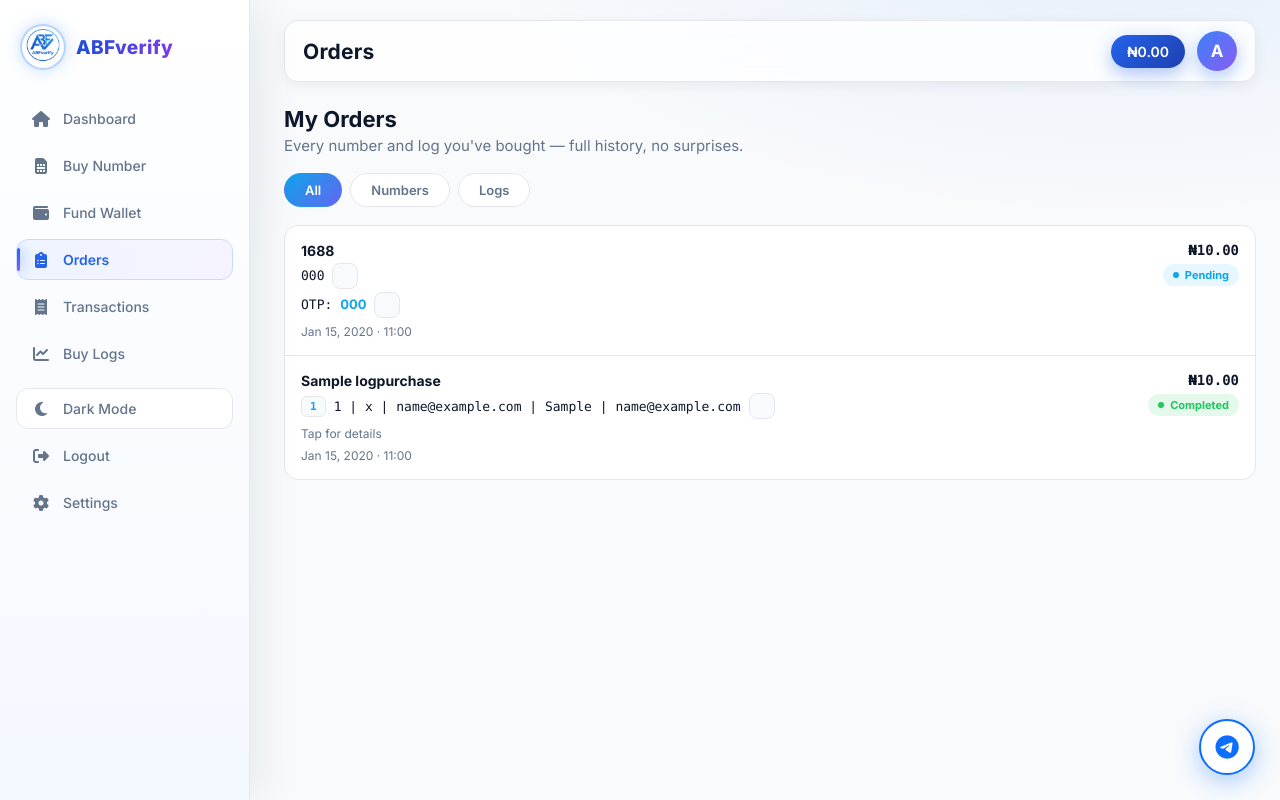
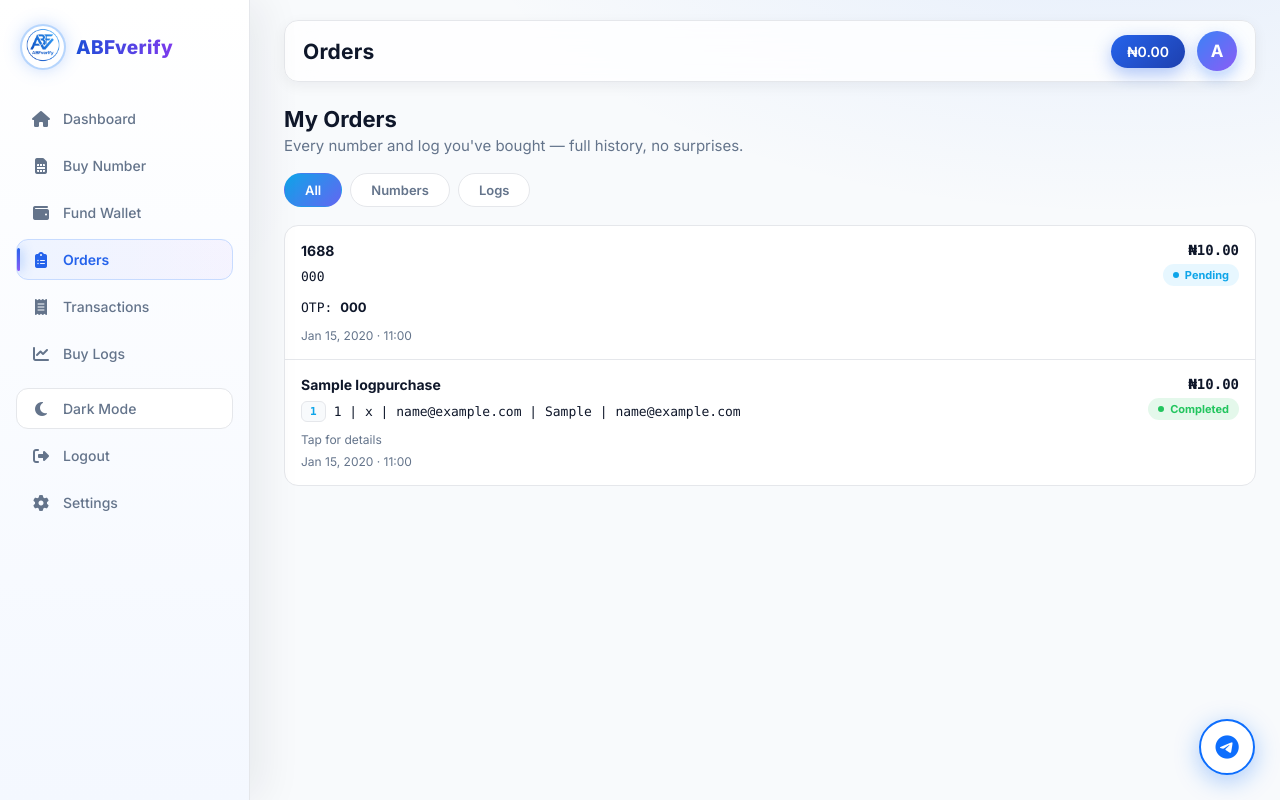
Before and after one commit to Elijah-jah/abfverify, a Django app: page /accounts/orders/ in a window 1280 px wide. Run offline with Django 5.2, Linux system fonts and the light colour scheme; a user stored in the database is signed in; data comes from the database, SQL or seed files in the repository; tables that the repository leaves empty hold one stand-in row (values such as "Sample post"); some libraries are stand-ins or nearby versions.

Commit message:
Orders polish + log group format snapshot on purchase

```diff
--- a/accounts/views.py
+++ b/accounts/views.py
@@ -113,8 +113,8 @@ def orders_view(request):
         })
 
     # ---- Log purchases ----
-    # LogPurchase has no status field — logs are delivered
-    # instantly, so they are always "completed".
+    # format_labels is snapshotted on LogPurchase at buy time, so the
+    # details card shows the format the log group actually had.
     for lp in log_purchases:
         purchases.append({
             "type": "log",
@@ -123,7 +123,7 @@ def orders_view(request):
             "otp": "",
             "uid": "",
             "format_string": lp.creds,
-            "format_labels": "EMAIL | PASSWORD | EMAIL PASSWORD | 2FA | RECOVERY EMAIL",
+            "format_labels": lp.format_labels or "UID | PASSWORD | EMAIL PASSWORD | 2FA | RECOVERY EMAIL",
             "description": "",
             "price": lp.price,
             "status": "completed",
--- a/marketplace/models.py
+++ b/marketplace/models.py
@@ -154,6 +154,11 @@ class LogPurchase(models.Model):
         LogItem, on_delete=models.CASCADE, related_name="purchase"
     )
     product_title = models.CharField(max_length=200)
+    format_labels = models.CharField(
+        max_length=255,
+        default=LOG_FORMAT_LABELS,
+        help_text="Format of the log group at time of purchase"
+    )
     uid = models.CharField(max_length=255)
     password = models.CharField(max_length=255)
     email_password = models.CharField(max_length=255, blank=True, default="")
--- a/marketplace/views.py
+++ b/marketplace/views.py
@@ -120,6 +120,7 @@ def purchase_log(request, product_id):
                 user=request.user,
                 log_item=log_item,
                 product_title=product.title,
+                format_labels=product.format_labels,
                 uid=log_item.uid,
                 password=log_item.password,
                 email_password=log_item.email_password,
--- a/static/css/orders.css
+++ b/static/css/orders.css
@@ -139,7 +139,7 @@ body.light{
 }
 
 .mp-otp strong{
-    color: var(--accent);
+    color: var(--text);
 }
 
 .mp-otp-none{
@@ -192,13 +192,13 @@ body.light{
     display: inline-flex;
     align-items: center;
     justify-content: center;
-    width: 26px;
-    height: 26px;
+    width: 28px;
+    height: 28px;
     border-radius: 8px;
-    border: 1px solid var(--border);
-    background: var(--bg);
-    color: var(--muted);
-    font-size: 12px;
+    border: 1px solid var(--accent-line);
+    background: var(--accent-soft);
+    color: var(--accent);
+    font-size: 13px;
     cursor: pointer;
     transition: all 0.2s ease;
     vertical-align: middle;
@@ -475,7 +475,8 @@ body.light{
 }
 
 .mpm-copy:hover{
-    opacity: 0.88;
+    filter: brightness(1.1);
+    opacity: 1;
 }
 
 .mpm-copy-sm{
@@ -505,7 +506,7 @@ body.light{
 .mpm-otp strong{
     flex: 1;
     font-size: 16px;
-    color: var(--accent);
+    color: var(--text);
     text-align: left;
 }
 
@@ -636,3 +637,25 @@ body.light{
         padding-left: 0;
     }
 }
+/* =========================
+   VISIBILITY + SHRINK FIXES
+========================= */
+
+/* long service/product names can't blow out rows on small phones */
+.mp-head, .app-card, .mp-row, .mp-info, .mp-logline{
+    min-width: 0;
+}
+
+.mp-name{
+    word-break: normal;
+    overflow-wrap: anywhere;
+}
+
+.mp-format{
+    overflow-wrap: anywhere;
+}
+
+/* sensitive mono values stay neutral */
+.mp-detail, .mp-otp{
+    color: var(--text);
+}
--- a/templates/panel/orders.html
+++ b/templates/panel/orders.html
@@ -32,7 +32,7 @@
          data-status="{{ o.status }}"
          data-order-id="{{ o.order_id|default:'' }}"
          data-format="{{ o.format_string|default:o.uid }}"
-         data-format-label="{{ o.format_labels|default:'EMAIL | PASSWORD | EMAIL PASSWORD | 2FA | RECOVERY EMAIL' }}"
+         data-format-label="{{ o.format_labels|default:'UID | PASSWORD | EMAIL PASSWORD | 2FA | RECOVERY EMAIL' }}"
          data-desc="{{ o.description|default:'' }}"
          data-detail="{{ o.detail|default:'' }}"
          data-otp="{{ o.otp|default:'' }}">
@@ -282,7 +282,7 @@
 
         /* logs: show the format label pill, numbers: hide it */
         if (!isNumber) {
-            mpmFormatLabel.textContent = d("format-label") || "EMAIL | PASSWORD | EMAIL PASSWORD | 2FA | RECOVERY EMAIL";
+            mpmFormatLabel.textContent = d("format-label") || "UID | PASSWORD | EMAIL PASSWORD | 2FA | RECOVERY EMAIL";
             mpmFormatWrap.hidden = false;
         } else {
             mpmFormatWrap.hidden = true;
```
Also changed, not shown: marketplace/migrations/0005_logpurchase_format_labels.py (added).
